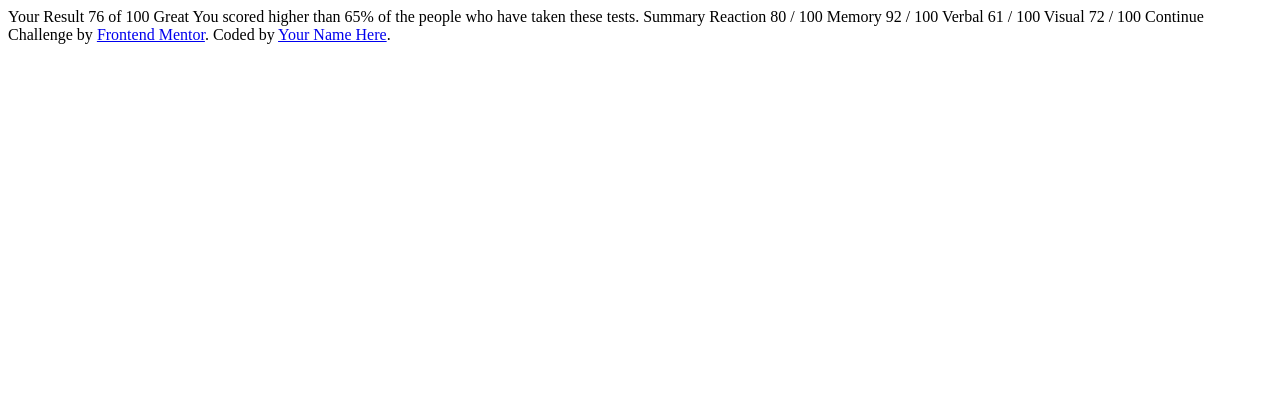
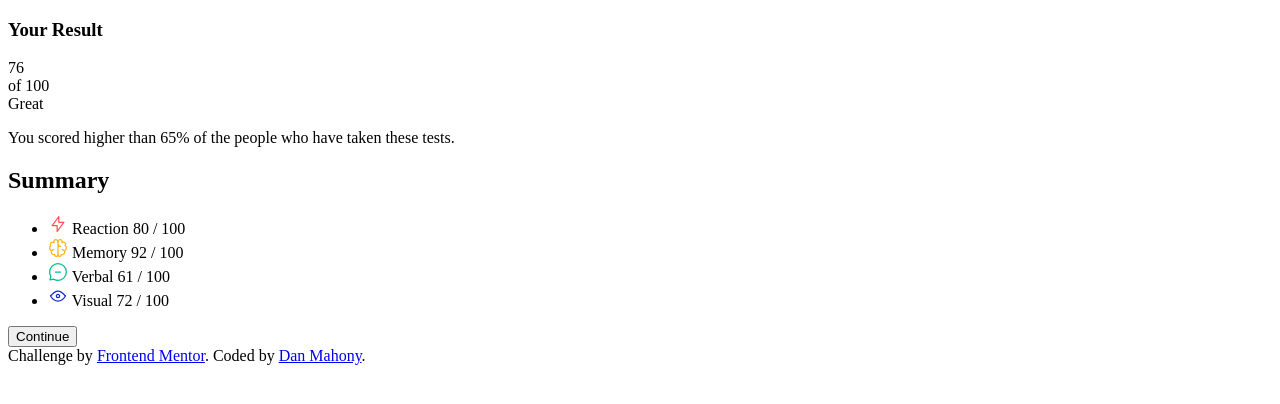
Before and after one commit to djmahony/frontend-mentor--results-summary, a plain HTML site: page index.html in a window 1280 px wide. Drawn offline with Linux system fonts and the light colour scheme.

Commit message:
Basic html strcture

```diff
--- a/index.html
+++ b/index.html
@@ -13,33 +13,75 @@
     <link href="https://fonts.googleapis.com/css2?family=Hanken+Grotesk:wght@500;700;800&display=swap" rel="stylesheet">
 </head>
 <body>
+<main>
+    <section class="results">
+        <section class="results_summary">
+            <header class="results_summary__header">
+                <h1>Your Result</h1>
+            </header>
+            <div class="results_summary__content">
+                <div class="results_summary__score">
+                    <div class="results_summary__score_achieved">76</span>
+                    <div class="results_summary__score_available">of 100</div>
+                </div>
+                <section class="results_summary__description">
+                    <header class="results_summary__description_header">
+                        Great
+                    </header>
+                    <div class="results_summar__description_text">
+                        <p>You scored higher than 65% of the people who have taken these tests.</p>
+                    </div>
+                </section>
+            </div>
+        </section>
+        <section class="results_breakdown">
+            <header class="results_breakdown__header">
+                <h2>Summary</h2>
+            </header>
+            <ul class="results_breakdown__list">
+                <li class="results_breakdown__list_item reaction">
+                    <span class="results_breakdown__list_icon"><img src="assets/images/icon-reaction.svg" alt="Reaction Icon"></span>
+                    <span class="results_breakdown__list_title">Reaction</span>
+                    <span class="results_breakdown__list_score">
+                        <span class="results_breakdown__list_score__achieved">80</span> /
+                        <span class="results_breakdown__list_score__available">100</span>
+                    </span>
+                </li>
+                <li class="results_breakdown__list_item memory">
+                    <span class="results_breakdown__list_icon"><img src="assets/images/icon-memory.svg" alt="Memory Icon"></span>
+                    <span class="results_breakdown__list_title">Memory</span>
+                    <span class="results_breakdown__list_score">
+                        <span class="results_breakdown__list_score__achieved">92</span> /
+                        <span class="results_breakdown__list_score__available">100</span>
+                    </span>
+                </li>
+                <li class="results_breakdown__list_item verbal">
+                    <span class="results_breakdown__list_icon"><img src="assets/images/icon-verbal.svg" alt="Verbal Icon"></span>
+                    <span class="results_breakdown__list_title">Verbal</span>
+                    <span class="results_breakdown__list_score">
+                        <span class="results_breakdown__list_score__achieved">61</span> /
+                        <span class="results_breakdown__list_score__available">100</span>
+                    </span>
+                </li>
+                <li class="results_breakdown__list_item visual">
+                    <span class="results_breakdown__list_icon"><img src="assets/images/icon-visual.svg" alt="Visual Icon"></span>
+                    <span class="results_breakdown__list_title">Visual</span>
+                    <span class="results_breakdown__list_score">
+                        <span class="results_breakdown__list_score__achieved">72</span> /
+                        <span class="results_breakdown__list_score__available">100</span>
+                    </span>
+                </li>
+            </ul>
 
-    Your Result
-    76
-    of 100
+            <button class="results_brekdown__continue btn btn__primary">Continue</button>
+        </section>
+    </section>
+</main>
 
-    Great
-    You scored higher than 65% of the people who have taken these tests.
+<footer class="attribution">
+    Challenge by <a href="https://www.frontendmentor.io?ref=challenge" target="_blank">Frontend Mentor</a>.
+    Coded by <a href="#">Dan Mahony</a>.
+</footer>
 
-    Summary
-
-    Reaction
-    80 / 100
-
-    Memory
-    92 / 100
-
-    Verbal
-    61 / 100
-
-    Visual
-    72 / 100
-
-    Continue
-
-    <div class="attribution">
-    Challenge by <a href="https://www.frontendmentor.io?ref=challenge" target="_blank">Frontend Mentor</a>.
-    Coded by <a href="#">Your Name Here</a>.
-    </div>
 </body>
 </html>
```
